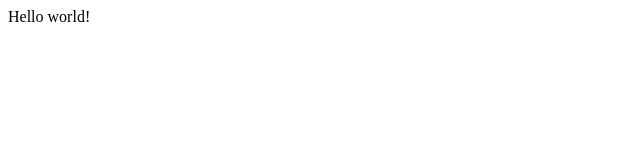
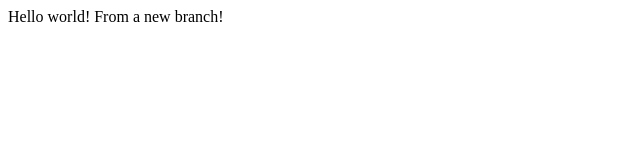
Before and after one commit to pixelparagon/MyFirstWebsite, a plain HTML site: page WebApplication1/WebApplication1/index.html in a window 1280 px wide. Shown: the whole page, without its empty margins (0-640 px from the left). Drawn offline with Linux system fonts and the light colour scheme.

Commit message:
branch commit

```diff
--- a/WebApplication1/WebApplication1/index.html
+++ b/WebApplication1/WebApplication1/index.html
@@ -5,6 +5,6 @@
     <title>My Very First WebPage (not really)</title>
 </head>
 <body>
-    Hello world!
+    Hello world! From a new branch!
 </body>
 </html>
```
